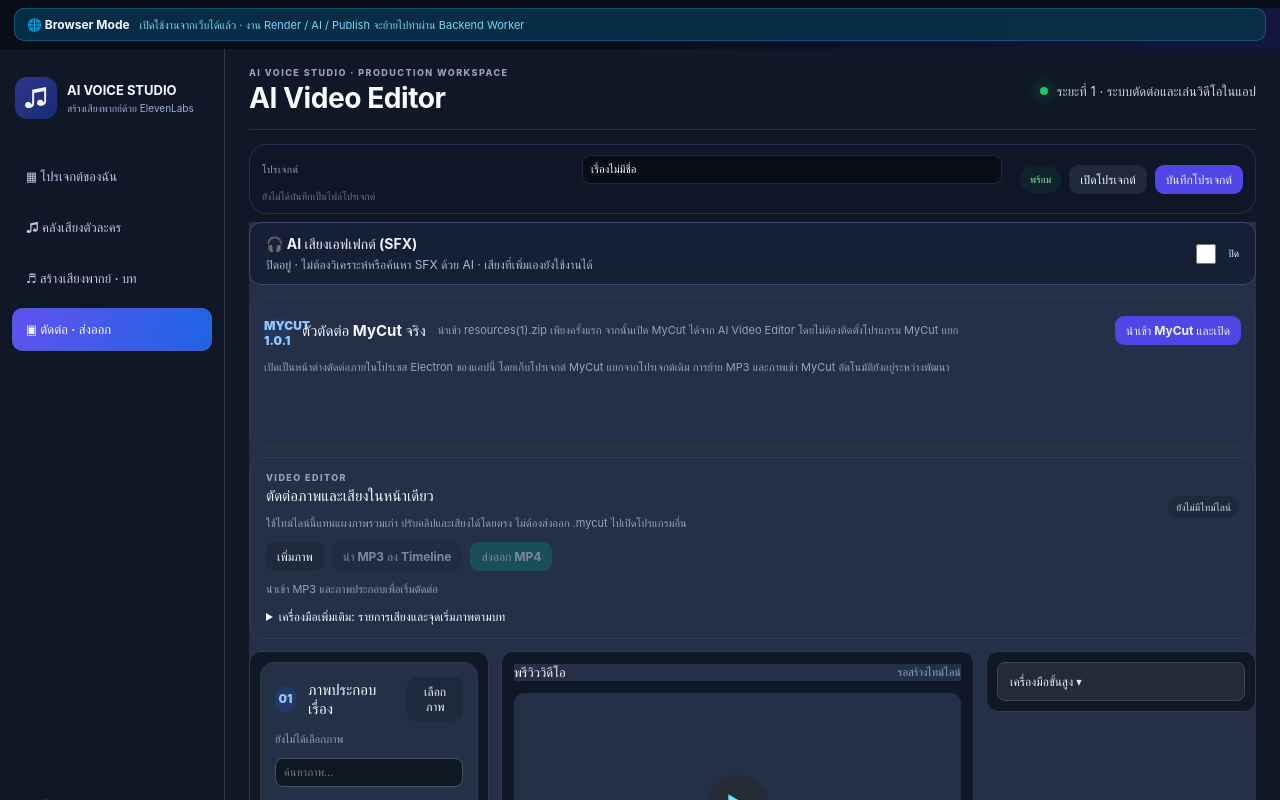
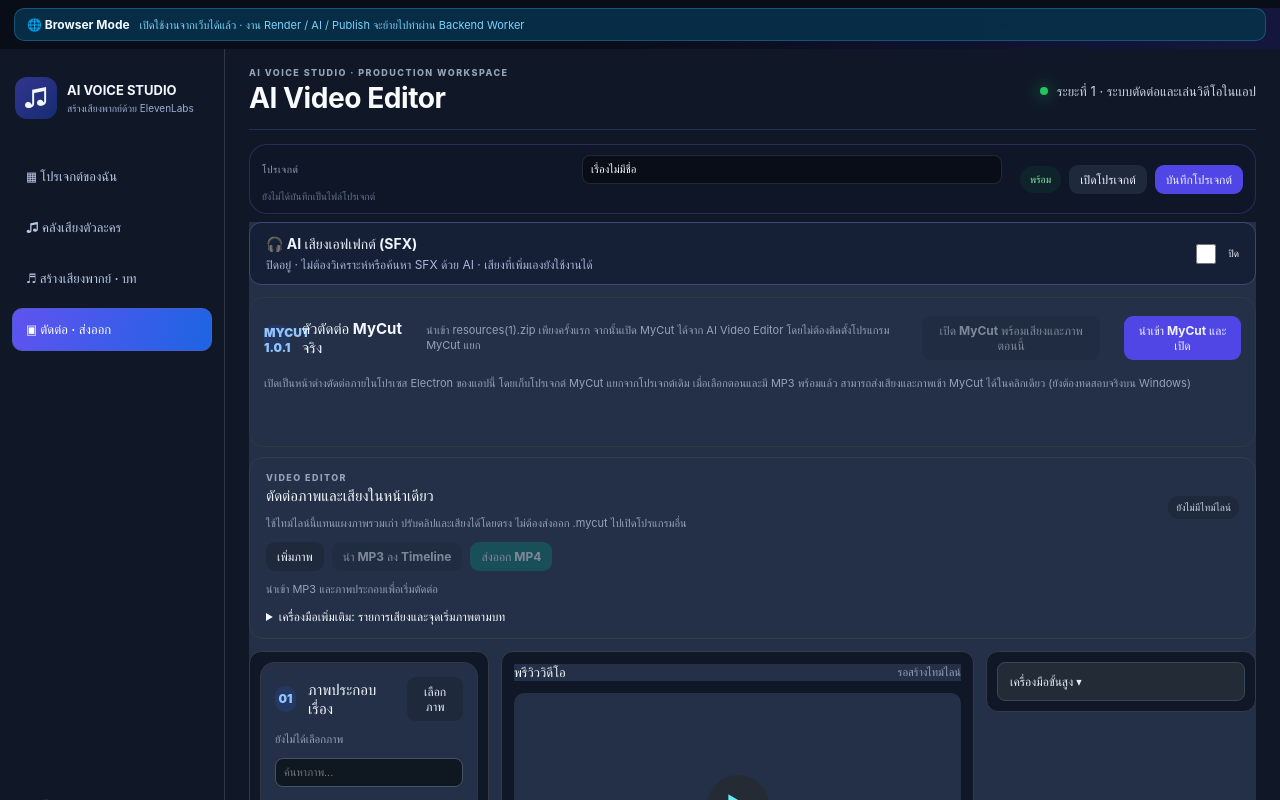
Before and after one commit to gananajak-lgtm/gananajak-lgtm-ai-video-editor, a React (Vite) app: page / in a window 1280 px wide. Both pictures are taken after a click on the button "▣ ตัดต่อ · ส่งออก". Shown: the top 800 px of the page. Built offline with nearby package versions, Linux system fonts and the light colour scheme.

Commit message:
feat(mycut): add one-click current episode transfer into original MyCut editor

```diff
--- a/src/renderer/App.tsx
+++ b/src/renderer/App.tsx
@@ -45,6 +45,24 @@ export default function App() {
   const [myCutOpening, setMyCutOpening] = useState(false);
   const [myCutLocalMessage, setMyCutLocalMessage] = useState("");
   useEffect(() => { void window.videoEditor.isLocalMyCutReady().then(setMyCutReady).catch(() => setMyCutReady(false)); }, []);
+  const openEpisodeInPersonalMyCut = async () => {
+    if (myCutOpening || !studioSelectedId || !studioEpisodeId || !studioVoiceSchedule.length) return;
+    setMyCutOpening(true);
+    setMyCutLocalMessage("");
+    try {
+      if (!myCutReady) {
+        const installed = await window.videoEditor.importLocalMyCutResources();
+        if (!installed) { setMyCutLocalMessage("ยังไม่ได้เลือกแพ็กเกจ MyCut"); return; }
+        setMyCutReady(true);
+      }
+      const imported = await window.videoEditor.sendEpisodeToLocalMyCut(
+        studioSelectedId, studioEpisodeId, studioVoiceSchedule.map(item => item.lineId), images
+      );
+      setMyCutLocalMessage(`ส่งเสียง ${imported.audioClips} บรรทัดและภาพ ${imported.images} ภาพเข้า MyCut แล้ว`);
+    } catch (error) {
+      setMyCutLocalMessage("ส่งตอนเข้า MyCut ไม่สำเร็จ: " + String(error));
+    } finally { setMyCutOpening(false); }
+  };
   const openPersonalMyCut = async () => {
     if (myCutOpening) return;
     setMyCutOpening(true);
@@ -1276,10 +1294,11 @@ export default function App() {
 
       <section className="panel" aria-label="MyCut สำหรับใช้งานส่วนตัว">
         <div className="panelHeader"><div><span className="step">MYCUT 1.0.1</span><h3>ตัวตัดต่อ MyCut จริง</h3><p className="muted">นำเข้า resources(1).zip เพียงครั้งแรก จากนั้นเปิด MyCut ได้จาก AI Video Editor โดยไม่ต้องติดตั้งโปรแกรม MyCut แยก</p></div>
+          <button type="button" disabled={myCutOpening || !studioSelectedId || !studioEpisodeId || !studioVoiceSchedule.length || studioVoiceSchedule.length !== Object.keys(studioVoiceFiles).length} onClick={() => { void openEpisodeInPersonalMyCut(); }}>เปิด MyCut พร้อมเสียงและภาพตอนนี้</button>
           <button type="button" className="primary" disabled={myCutOpening} onClick={() => { void openPersonalMyCut(); }}>{myCutOpening ? "กำลังเปิด MyCut…" : myCutReady ? "เปิดตัวตัดต่อ MyCut" : "นำเข้า MyCut และเปิด"}</button>
         </div>
         {myCutLocalMessage && <p role="status">{myCutLocalMessage}</p>}
-        <p className="muted">เปิดเป็นหน้าต่างตัดต่อภายในโปรเซส Electron ของแอปนี้ โดยเก็บโปรเจกต์ MyCut แยกจากโปรเจกต์เดิม การย้าย MP3 และภาพเข้า MyCut อัตโนมัติยังอยู่ระหว่างพัฒนา</p>
+        <p className="muted">เปิดเป็นหน้าต่างตัดต่อภายในโปรเซส Electron ของแอปนี้ โดยเก็บโปรเจกต์ MyCut แยกจากโปรเจกต์เดิม เมื่อเลือกตอนและมี MP3 พร้อมแล้ว สามารถส่งเสียงและภาพเข้า MyCut ได้ในคลิกเดียว (ยังต้องทดสอบจริงบน Windows)</p>
       </section>
       <section id="editor-timeline" className="timelinePanel" aria-label="หน้าตัดต่อหลัก">
         <div className="timelineHeader"><div><p className="eyebrow">VIDEO EDITOR</p><h3>ตัดต่อภาพและเสียงในหน้าเดียว</h3><p className="muted">ใช้ไทม์ไลน์นี้แทนแผงภาพรวมเก่า ปรับคลิปและเสียงได้โดยตรง ไม่ต้องส่งออก .mycut ไปเปิดโปรแกรมอื่น</p></div><div className="timelineMeta"><span>{timeline ? `${timeline.clips.length} ภาพ · ${formatTime(timeline.duration)}` : "ยังไม่มีไทม์ไลน์"}</span></div></div>
```
